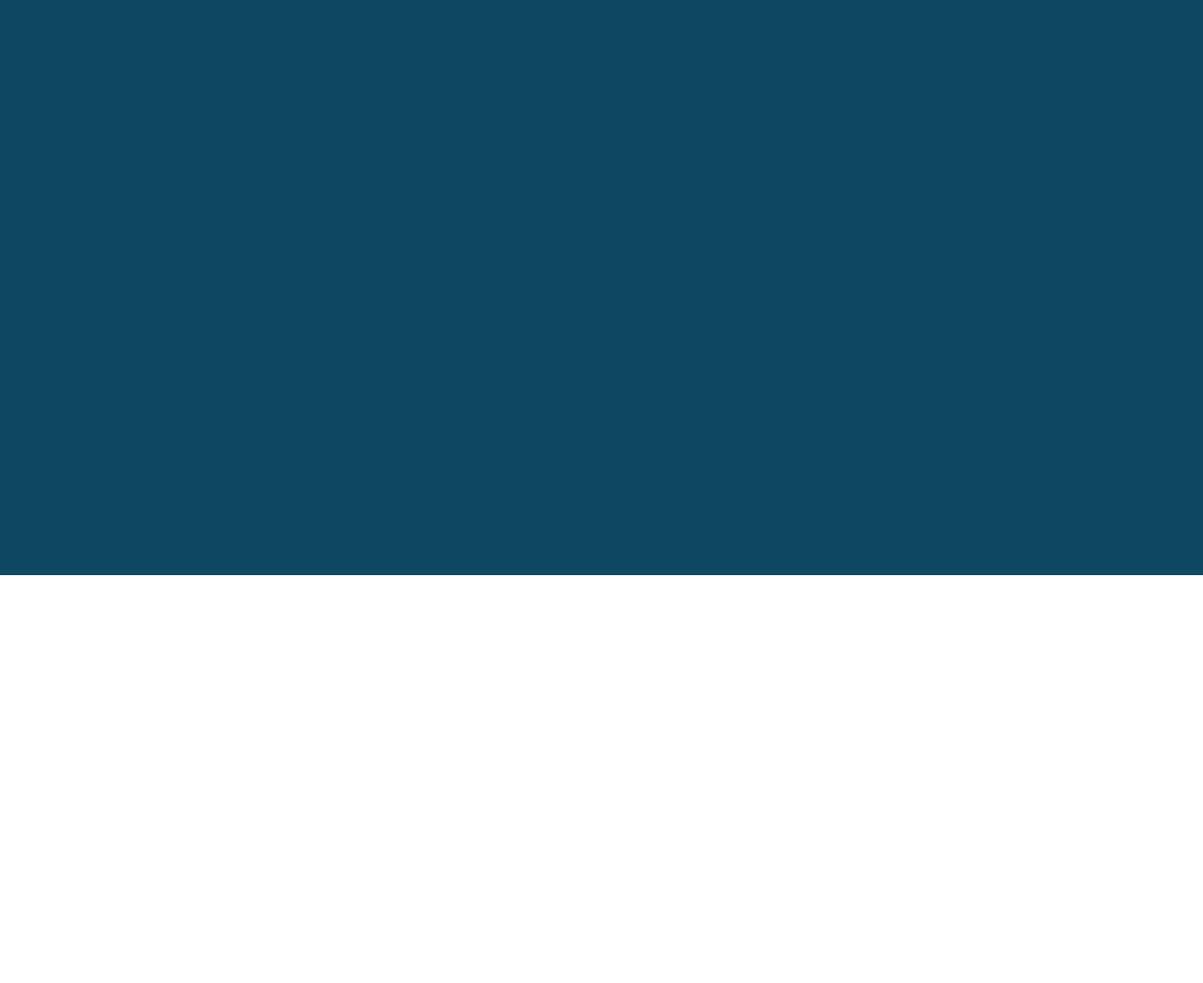
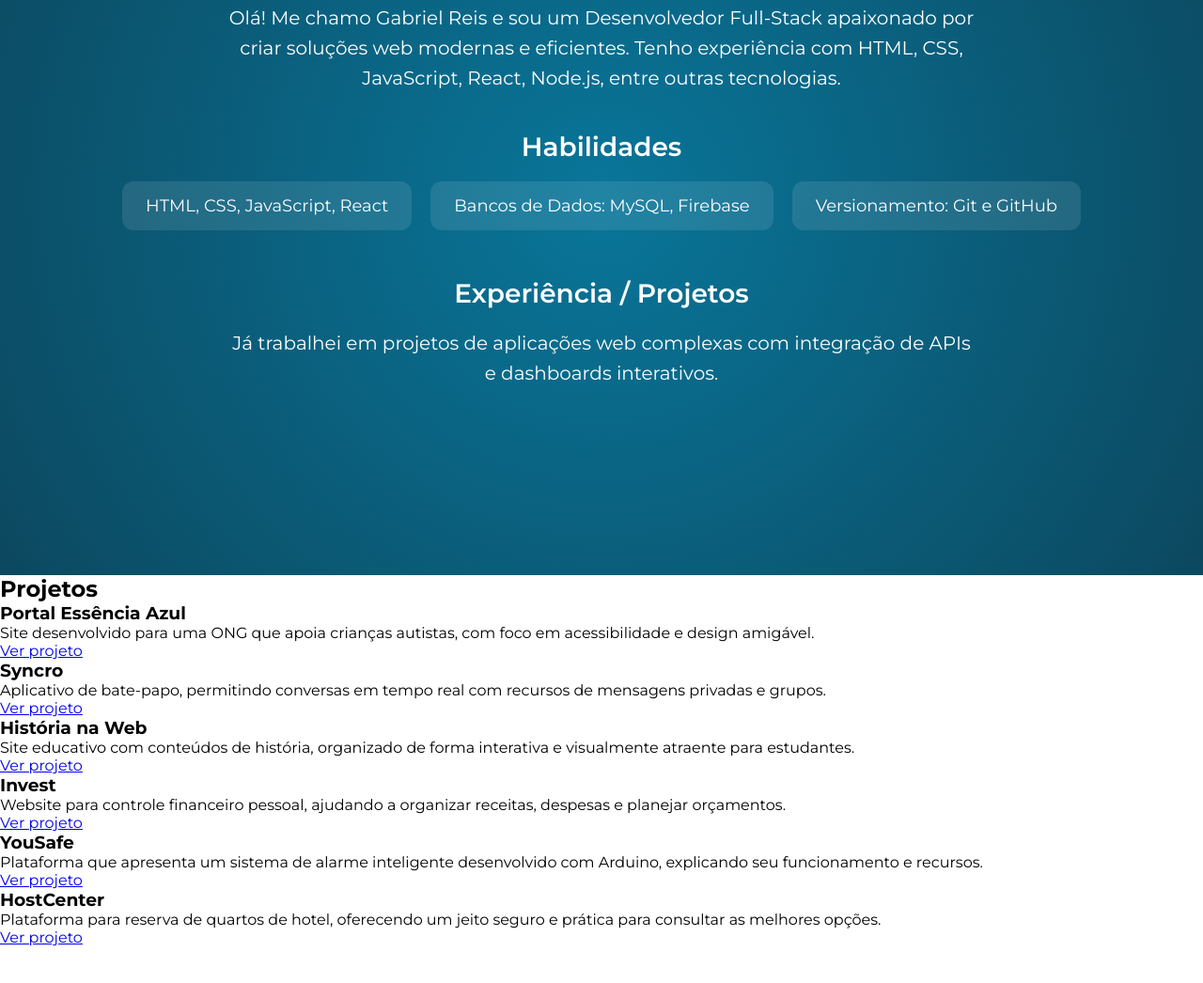
Before and after one commit to Gabriel-Britoo/meu-portfolio, a plain HTML site: page index.html in a window 1280 px wide. Shown: the part 988-2034 px from the top of the page at 94% size. Drawn offline with nearby package versions, Linux system fonts and the light colour scheme.

Commit message:
Mais algumas mudanças

```diff
--- a/index.html
+++ b/index.html
@@ -13,12 +13,13 @@
     <link rel="stylesheet" href="https://cdnjs.cloudflare.com/ajax/libs/font-awesome/7.0.0/css/all.min.css"
         integrity="sha512-…(hash)…" crossorigin="anonymous" referrerpolicy="no-referrer" />
     <script src="https://code.jquery.com/jquery-3.6.0.min.js"></script>
-    <title>Document</title>
+    <title>Portfolio - Gabriel Reis</title>
 </head>
 
 <body>
     <header>
         <nav>
+            <h3>Gabriel <p>Reis</p></h3>
             <ul>
                 <li><a href="#inicio">Início</a></li>
                 <li><a href="#sobre">Sobre</a></li>
@@ -31,10 +32,9 @@
         <section id="inicio">
             <div>
                 <h1>Olá,</h1>
-                <h2>me chamo Gabriel Reis</h2>
-                <p>Faço programa e programo, também sei design, CSS é bem legal e bonito, morte ao PHP, dev.log ON TOP!
-                </p>
-                <a href="#sobre"><button>Sobre mim <i class="fa-solid fa-arrow-right"></i></button></a>
+                <h2>me chamo <p>Gabriel Reis</p></h2>
+                <p id="sub">Desenvolvedor Full-Stack especializado em aplicações web.</p>
+                <a href="#sobre"><button onclick="sobreButton()">Sobre mim <i class="fa-solid fa-arrow-right"></i></button></a>
                 <div class="links">
                     <a href="https://github.com/Gabriel-Britoo" target="_blank"><i
                             class="fa-brands fa-square-github"></i></a>
@@ -48,17 +48,81 @@
             </div>
 
             <div class="bloco-img">
-                <img src="img/ChikenLittle.png" alt="">
+                <img src="img/foto.png" alt="">
             </div>
         </section>
 
         <section id="sobre">
             <h2>Sobre mim</h2>
+            <p>Olá! Me chamo Gabriel Reis e sou um Desenvolvedor Full-Stack apaixonado por criar soluções web modernas e
+                eficientes. Tenho experiência com HTML, CSS, JavaScript, React, Node.js, entre outras tecnologias.</p>
+
+            <h3>Habilidades</h3>
+            <ul>
+                <li>HTML, CSS, JavaScript, React</li>
+                <li>Bancos de Dados: MySQL, Firebase</li>
+                <li>Versionamento: Git e GitHub</li>
+            </ul>
+
+            <h3>Experiência / Projetos</h3>
+            <p>Já trabalhei em projetos de aplicações web complexas com integração
+                de APIs e dashboards interativos.</p>
         </section>
 
+
         <section id="projetos">
+            <h2>Projetos</h2>
+            <div class="cards-projetos">
+                <!-- Projeto 1 -->
+                <div class="card-projeto">
+                    <h3>Portal Essência Azul</h3>
+                    <p>Site desenvolvido para uma ONG que apoia crianças autistas, com foco em acessibilidade e design
+                        amigável.</p>
+                    <a href="#" class="btn-projeto">Ver projeto</a>
+                </div>
 
+                <!-- Projeto 2 -->
+                <div class="card-projeto">
+                    <h3>Syncro</h3>
+                    <p>Aplicativo de bate-papo, permitindo conversas em tempo real com recursos de mensagens privadas e
+                        grupos.</p>
+                    <a href="#" class="btn-projeto">Ver projeto</a>
+                </div>
+
+                <!-- Projeto 3 -->
+                <div class="card-projeto">
+                    <h3>História na Web</h3>
+                    <p>Site educativo com conteúdos de história, organizado de forma interativa e visualmente atraente
+                        para estudantes.</p>
+                    <a href="#" class="btn-projeto">Ver projeto</a>
+                </div>
+
+                <!-- Projeto 4 -->
+                <div class="card-projeto">
+                    <h3>Invest</h3>
+                    <p>Website para controle financeiro pessoal, ajudando a organizar receitas, despesas e planejar
+                        orçamentos.</p>
+                    <a href="#" class="btn-projeto">Ver projeto</a>
+                </div>
+
+                <!-- Projeto 5 -->
+                <div class="card-projeto">
+                    <h3>YouSafe</h3>
+                    <p>Plataforma que apresenta um sistema de alarme inteligente desenvolvido com Arduino, explicando
+                        seu funcionamento e recursos.</p>
+                    <a href="#" class="btn-projeto">Ver projeto</a>
+                </div>
+
+                <!-- Projeto 6 -->
+                <div class="card-projeto">
+                    <h3>HostCenter</h3>
+                    <p>Plataforma para reserva de quartos de hotel, oferecendo um jeito seguro e prática para consultar
+                        as melhores opções.</p>
+                    <a href="#" class="btn-projeto">Ver projeto</a>
+                </div>
+            </div>
         </section>
+
     </main>
 
     <footer>
@@ -67,6 +131,11 @@
 </body>
 
 <script>
+
+    function sobreButton() {
+        document.getElementById("sobre").scrollIntoView({ behavior: 'smooth' });
+    }
+
     $('nav a[href^="#"]').on('click', function (e) {
         e.preventDefault();
         var id = $(this).attr('href'),
--- a/style.css
+++ b/style.css
@@ -22,7 +22,20 @@ header nav {
     padding: 15px 0;
     width: 100%;
     display: flex;
-    justify-content: flex-end;
+    justify-content: space-between;
+}
+
+header nav h3 {
+    color: #696969;
+    font-weight: 700;
+    font-size: 24px;
+    margin-left: 2%;
+    display: flex;
+    gap: 5px;
+}
+
+header nav h3 p {
+    color: #09769a;
 }
 
 header nav ul {
@@ -30,6 +43,12 @@ header nav ul {
     display: flex;
     gap: 30px;
     margin-right: 2%;
+}
+
+header nav ul li {
+    font-size: 17px;
+    display: flex;
+    align-items: center;
 }
 
 header nav ul li a {
@@ -59,9 +78,19 @@ header nav ul li a:hover {
 #inicio h2 {
     color: #393939;
     font-size: 35px;
+    display: flex;
+    gap: 10px;
+    align-items: center;
 }
 
-#inicio p {
+#inicio h2 p {
+    background-color: #09769a;
+    color: white;
+    padding: 5px 8px;
+    border-radius: 10px;
+}
+
+#sub {
     color: #393939;
     font-size: 20px;
     margin-top: 20px;
@@ -109,14 +138,58 @@ header nav ul li a:hover {
 }
 
 /* Sobre */
-
 #sobre {
-    background-color: #0c485f;
+    background: #0C485F;
+    background: radial-gradient(circle, rgba(9, 118, 154, 1) 0%, rgba(12, 72, 95, 1) 100%);
+    color: white;
+    padding: 100px 50px;
+    display: flex;
+    flex-direction: column;
+    align-items: center;
+    text-align: center;
 }
 
 #sobre h2 {
-    color: white;
     font-size: 50px;
+    margin-bottom: 30px;
+    font-weight: 700;
+}
+
+#sobre p {
+    font-size: 20px;
+    max-width: 800px;
+    line-height: 1.6;
+    margin-bottom: 40px;
+}
+
+/* Habilidades */
+#sobre h3 {
+    font-size: 28px;
+    margin-bottom: 20px;
+    font-weight: 600;
+}
+
+#sobre ul {
+    list-style: none;
+    display: flex;
+    flex-wrap: wrap;
+    gap: 20px;
+    justify-content: center;
+    padding: 0;
+    margin-bottom: 50px;
+}
+
+#sobre ul li {
+    background-color: rgba(255, 255, 255, 0.1);
+    padding: 15px 25px;
+    border-radius: 12px;
+    font-size: 18px;
+    transition: all 0.3s;
+}
+
+#sobre ul li:hover {
+    background-color: rgba(255, 255, 255, 0.2);
+    transform: translateY(-5px);
 }
 
 /* Projetos */
```
Also changed, not shown: img/ChikenLittle.png (deleted), img/foto.png (added).
